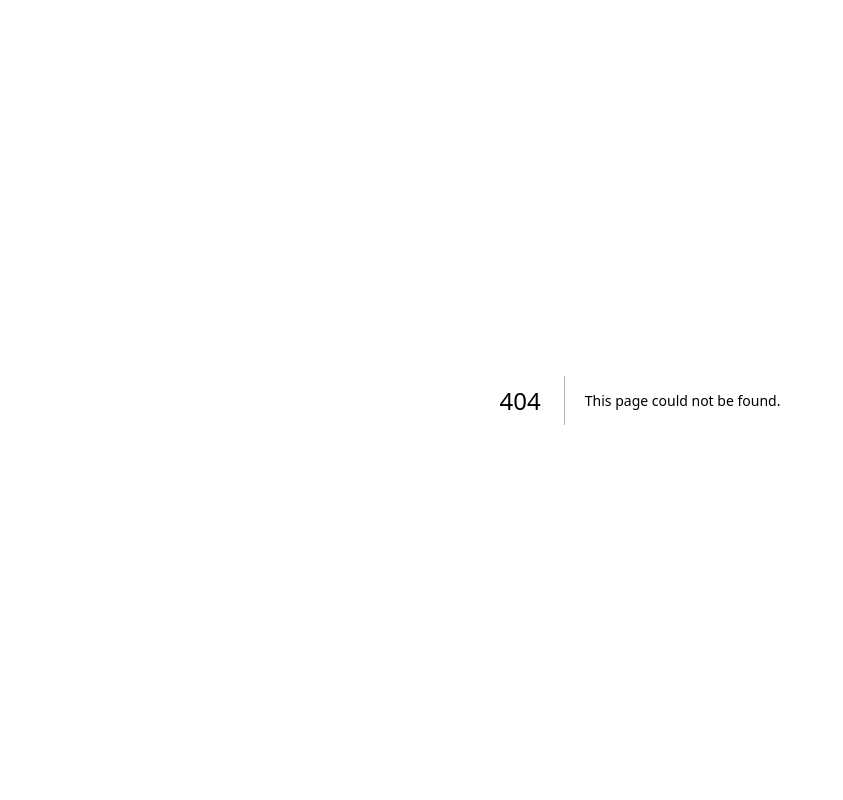
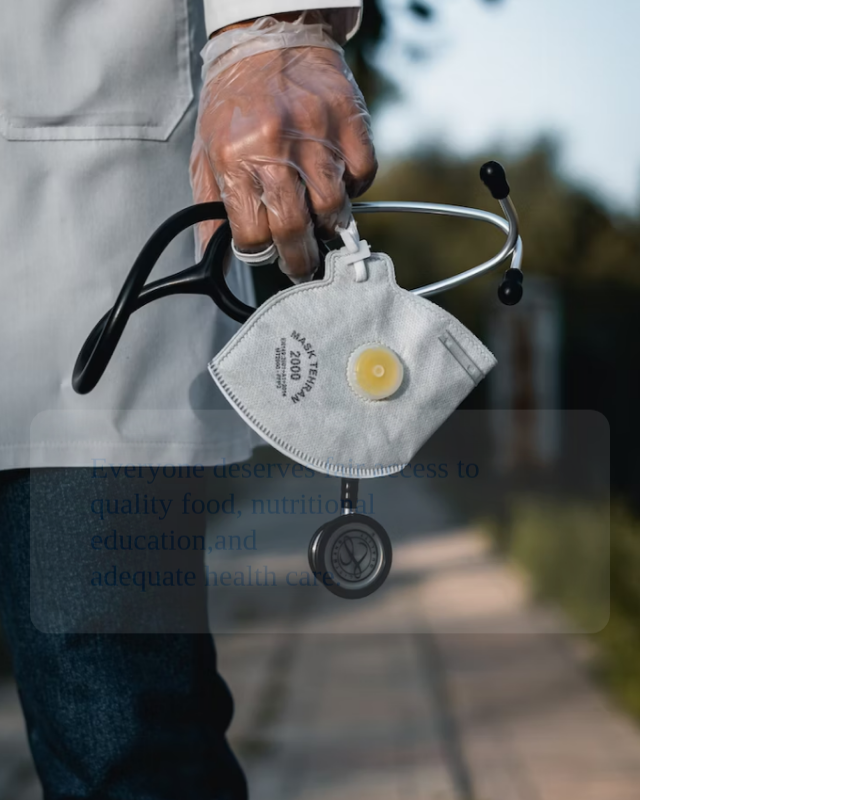
Before and after one commit to CodeKage25/HealthHub360, a Next.js app in the folder client/: page /login in a window 1280 px wide. Before the commit this address had no page. Shown: the whole page, without its empty margins (0-843 px from the left). Built offline with nearby package versions, Linux system fonts and the light colour scheme.

Commit message:
work in progress on the login page

```diff
--- /dev/null
+++ b/client/src/app/login/page.tsx
@@ -0,0 +1,27 @@
+import { Formik, Form, Field, ErrorMessage } from "formik";
+import * as Yup from "yup";
+
+const loginSchema = Yup.object().shape({
+    email: Yup.string().email().required("Email is required"),
+    password: Yup.string()
+      .required("Password is required")
+      .min(4, "Password is too short - should be 4 chars min")
+  });
+
+  const initialValues = {
+    email: "",
+    password: ""
+  };
+
+const Login = () => {
+  return (
+      <div className="w-[100%] h-[100vh] flex">
+      <div className="w-[50%] bg-[url('/images/login.png')] bg-[100%] bg-lightgray bg-cover bg-no-repeat relative z-[-100]">
+        <div className="absolute top-[40%] left-[50%] translate-x-[-50%] translate-y-[40%] bg-white opacity-10 w-[580px] rounded-[20px] flex pt-10 pb-10 pr-[60px] pl-[60px] items-center justify-center backdrop-blur-[35px] z-[1]"><p className="text-blue font-satoshi text-3xl not-italic font-medium z-[100]">Everyone deserves fair access to <br/> quality food, nutritional education,and <br/> adequate health care.</p></div>
+          </div>
+          <div className="w-[50%]"></div>
+    </div>
+  )
+}
+
+export default Login
```
Also changed, not shown: client/public/images/login.png (added), client/src/app/signup/page.tsx (added).
